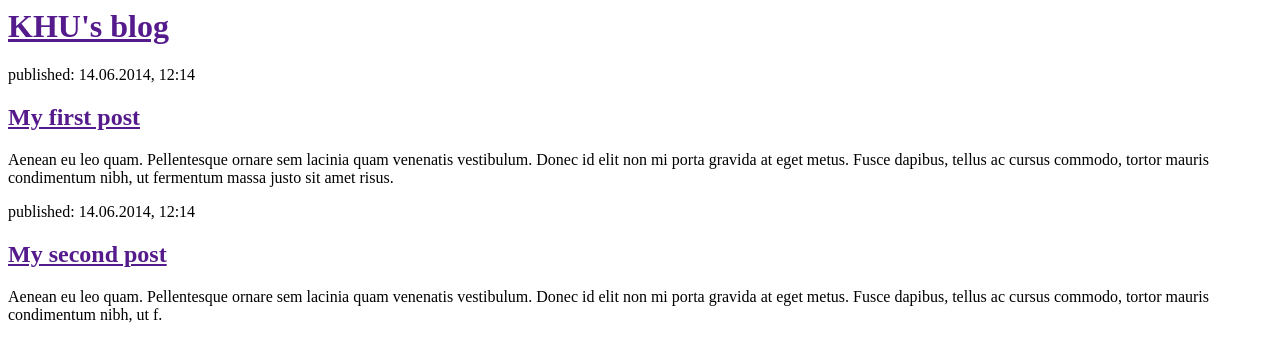
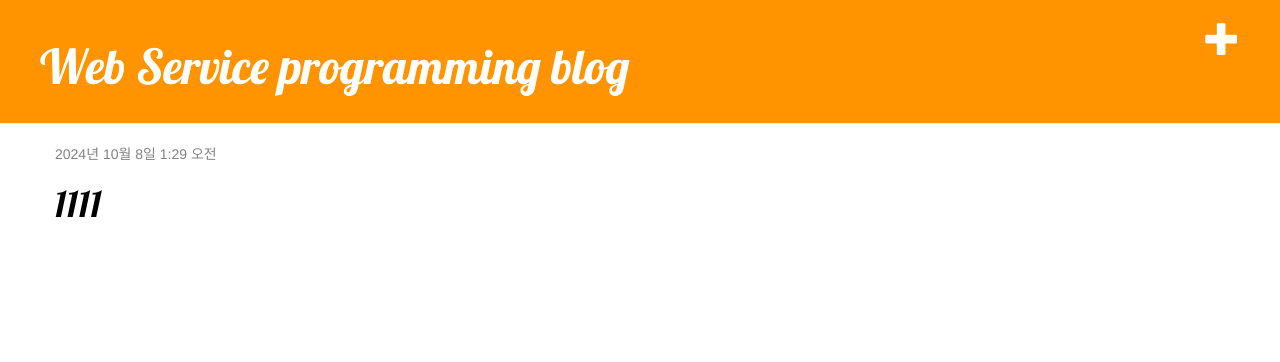
Before and after one commit to samuel426/my-first-blog, a Django app: page / in a window 1280 px wide. Shown: the top 362 px of the page. Run offline with Django 5.2, Linux system fonts and the light colour scheme; data comes from the database, SQL or seed files in the repository; both versions use the stored data as it was after the commit; some libraries are stand-ins or nearby versions.

Commit message:
Added views to create/edit blog post inside the site.

```diff
--- /dev/null
+++ b/blog/static/css/blog.css
@@ -0,0 +1,62 @@
+.page-header {
+
+    background-color: #ff9400;
+    margin-top: 0;
+    padding: 20px 20px 20px 40px;
+
+}
+
+.page-header h1, .page-header h1 a, .page-header h1 a:visited, .page-header h1 a:active {
+
+    color: #ffffff;
+
+    font-size: 36pt;
+
+    text-decoration: none;
+}
+
+.content {
+
+    margin-left: 40px;
+}
+
+h1, h2, h3, h4 {
+
+    font-family: 'Lobster', cursive;
+}
+
+.date {
+
+    color: #828282;
+}
+
+.save {
+
+    float: right;
+}
+
+.post-form textarea, .post-form input {
+
+    width: 100%;
+}
+
+.top-menu, .top-menu:hover, .top-menu:visited {
+
+    color: #ffffff;
+
+    float: right;
+
+    font-size: 26pt;
+
+    margin-right: 20px;
+}
+
+.post {
+
+    margin-bottom: 70px;
+}
+
+.post h1 a, .post h1 a:visited {
+
+    color: #000000;
+}
--- /dev/null
+++ b/blog/templates/blog/base.html
@@ -0,0 +1,45 @@
+{% load staticfiles %}
+<html>
+
+    <head>
+
+        <title>Web Service programming blog</title>
+
+        <link rel="stylesheet" href="//maxcdn.bootstrapcdn.com/bootstrap/3.2.0/css/bootstrap.min.css">
+
+        <link rel="stylesheet" href="//maxcdn.bootstrapcdn.com/bootstrap/3.2.0/css/bootstrap-theme.min.css">
+
+        <link href='//fonts.googleapis.com/css?family=Lobster&subset=latin,latin-ext' rel='stylesheet' type='text/css'>
+
+        <link rel="stylesheet" href="{% static 'css/blog.css' %}">
+
+    </head>
+
+    <body>
+
+        <div class="page-header">
+
+            <a href="{% url 'post_new' %}" class="top-menu"><span class="glyphicon glyphicon-plus"></span></a>
+
+            <h1><a href="/">Web Service programming blog</a></h1>
+
+        </div>
+
+        <div class="content container">
+
+            <div class="row">
+
+                <div class="col-md-8">
+
+                    {% block content %}
+
+                    {% endblock %}
+
+                </div>
+
+            </div>
+
+        </div>
+
+    </body>
+</html>
--- a/blog/templates/blog/post_list.html
+++ b/blog/templates/blog/post_list.html
@@ -1,42 +1,13 @@
-<html>
+{% extends 'blog/base.html' %}
 
-    <head>
+{% block content %}
 
-        <title> KHU's blog </title>
-
-    </head>
-
-    <body>
-
-        <div>
-
-            <h1><a href=""> KHU's blog </a></h1>
-
+    {% for post in posts %}
+        <div class="post">
+            <div class="date">
+                {{ post.published_date }}
+            </div>
+            <h1><a href="{% url 'post_detail' pk=post.pk %}">{{ post.title }}</a></h1>
         </div>
-
-        <div>
-
-            <p>published: 14.06.2014, 12:14</p>
-
-            <h2><a href="">My first post</a></h2>
-
-            <p>Aenean eu leo quam. Pellentesque ornare sem lacinia quam venenatis vestibulum.
-Donec id elit non mi porta gravida at eget metus. Fusce dapibus, tellus ac cursus commodo,
-tortor mauris condimentum nibh, ut fermentum massa justo sit amet risus.</p>
-
-        </div>
-
-        <div>
-
-            <p>published: 14.06.2014, 12:14</p>
-
-            <h2><a href="">My second post</a></h2>
-
-            <p>Aenean eu leo quam. Pellentesque ornare sem lacinia quam venenatis vestibulum.
-Donec id elit non mi porta gravida at eget metus. Fusce dapibus, tellus ac cursus commodo,
-tortor mauris condimentum nibh, ut f.</p>
-
-        </div>
-
-    </body>
-</html>
+    {% endfor %}
+{% endblock %}
--- a/blog/urls.py
+++ b/blog/urls.py
@@ -1,6 +1,9 @@
-from django.conf.urls import url  # url로 수정
+from django.conf.urls import url  # url로 변경
 from . import views
 
 urlpatterns = [
-    url(r'^$', views.post_list, name='post_list'),  # 빈 경로를 정규 표현식으로 설정
+    url(r'^$', views.post_list, name='post_list'),  # 빈 경로
+    url(r'^post/(?P<pk>\d+)/$', views.post_detail, name='post_detail'),  # <int:pk> → 정규 표현식으로 변경
+    url(r'^post/new/$', views.post_new, name='post_new'),  # 새 글 작성 경로
+    url(r'^post/(?P<pk>\d+)/edit/$', views.post_edit, name='post_edit'),  # 수정 경로
 ]
--- a/blog/views.py
+++ b/blog/views.py
@@ -1,4 +1,39 @@
-from django.shortcuts import render
+from django.shortcuts import render, get_object_or_404, redirect  # redirect 임포트 추가
+from django.utils import timezone
+from .models import Post
+from .forms import PostForm
 
 def post_list(request):
-    return render(request, 'blog/post_list.html', {})
+    posts = Post.objects.filter(published_date__lte=timezone.now()).order_by('published_date')
+    return render(request, 'blog/post_list.html', {'posts': posts})
+
+def post_detail(request, pk):
+    post = get_object_or_404(Post, pk=pk)
+    return render(request, 'blog/post_detail.html', {'post': post})  # 괄호 수정
+
+def post_new(request):
+    if request.method == "POST":
+        form = PostForm(request.POST)
+        if form.is_valid():
+            post = form.save(commit=False)
+            post.author = request.user
+            post.published_date = timezone.now()
+            post.save()
+            return redirect('post_detail', pk=post.pk)
+    else:
+        form = PostForm()
+    return render(request, 'blog/post_edit.html', {'form': form})
+
+def post_edit(request, pk):
+    post = get_object_or_404(Post, pk=pk)
+    if request.method == "POST":
+        form = PostForm(request.POST, instance=post)
+        if form.is_valid():
+            post = form.save(commit=False)
+            post.author = request.user
+            post.published_date = timezone.now()
+            post.save()
+            return redirect('post_detail', pk=post.pk)
+    else:
+        form = PostForm(instance=post)
+    return render(request, 'blog/post_edit.html', {'form': form})
```
Also changed, not shown: blog/forms.py (added, +9 -0 lines), blog/templates/blog/post_detail.html (added, +27 -0 lines), blog/templates/blog/post_edit.html (added, +12 -0 lines), db.sqlite3.
